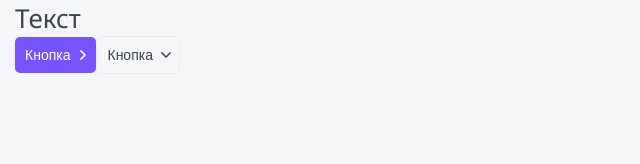
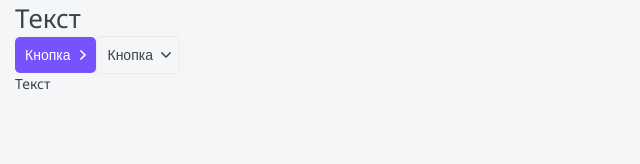
Before and after one commit to Maxzb/react-next-udemy, a Next.js app: page / in a window 1280 px wide. Shown: the top 164 px of the page, without its empty margins (0-640 px from the left). Built offline with nearby package versions, Linux system fonts and the light colour scheme.

Commit message:
add Paragraph component

```diff
--- /dev/null
+++ b/src/app/components/Paragraph/Paragraph.module.css
@@ -0,0 +1,11 @@
+.small {
+  font-size: 14px;
+}
+
+.middle {
+  font-size: 16px;
+}
+
+.large {
+  font-size: 18px;
+}
--- /dev/null
+++ b/src/app/components/Paragraph/Paragraph.tsx
@@ -0,0 +1,23 @@
+import { ParagraphProps } from './Paragraph.props';
+import styles from './Paragraph.module.css';
+import cn from 'classnames';
+
+export const Paragraph = ({
+  size = 'middle',
+  children,
+  className,
+  ...props
+}: ParagraphProps): JSX.Element => {
+  return (
+    <p
+      className={cn(className, {
+        [styles.small]: size === 'small',
+        [styles.middle]: size === 'middle',
+        [styles.large]: size === 'large',
+      })}
+      {...props}
+    >
+      {children}
+    </p>
+  );
+};
--- a/src/app/components/index.ts
+++ b/src/app/components/index.ts
@@ -1,2 +1,3 @@
-export * from "./Htag/Htag";
-export * from "./Button/Button";
+export * from './Htag/Htag';
+export * from './Button/Button';
+export * from './Paragraph/Paragraph';
--- a/src/app/globals.css
+++ b/src/app/globals.css
@@ -8,6 +8,7 @@ body {
   color: var(--black);
   background-color: #f5f6f8;
   padding: 0 15px;
+  font-weight: 400;
 }
 
 :root {
--- a/src/app/page.tsx
+++ b/src/app/page.tsx
@@ -1,4 +1,4 @@
-import { Button, Htag } from './components';
+import { Button, Htag, Paragraph } from './components';
 import styles from './page.module.css';
 
 export default function Home() {
@@ -11,6 +11,7 @@ export default function Home() {
       <Button appereance="ghost" arrow="down">
         Кнопка
       </Button>
+      <Paragraph size="small">Текст</Paragraph>
     </main>
   );
 }
```
Also changed, not shown: src/app/components/Paragraph/Paragraph.props.ts (added, +10 -0 lines).
